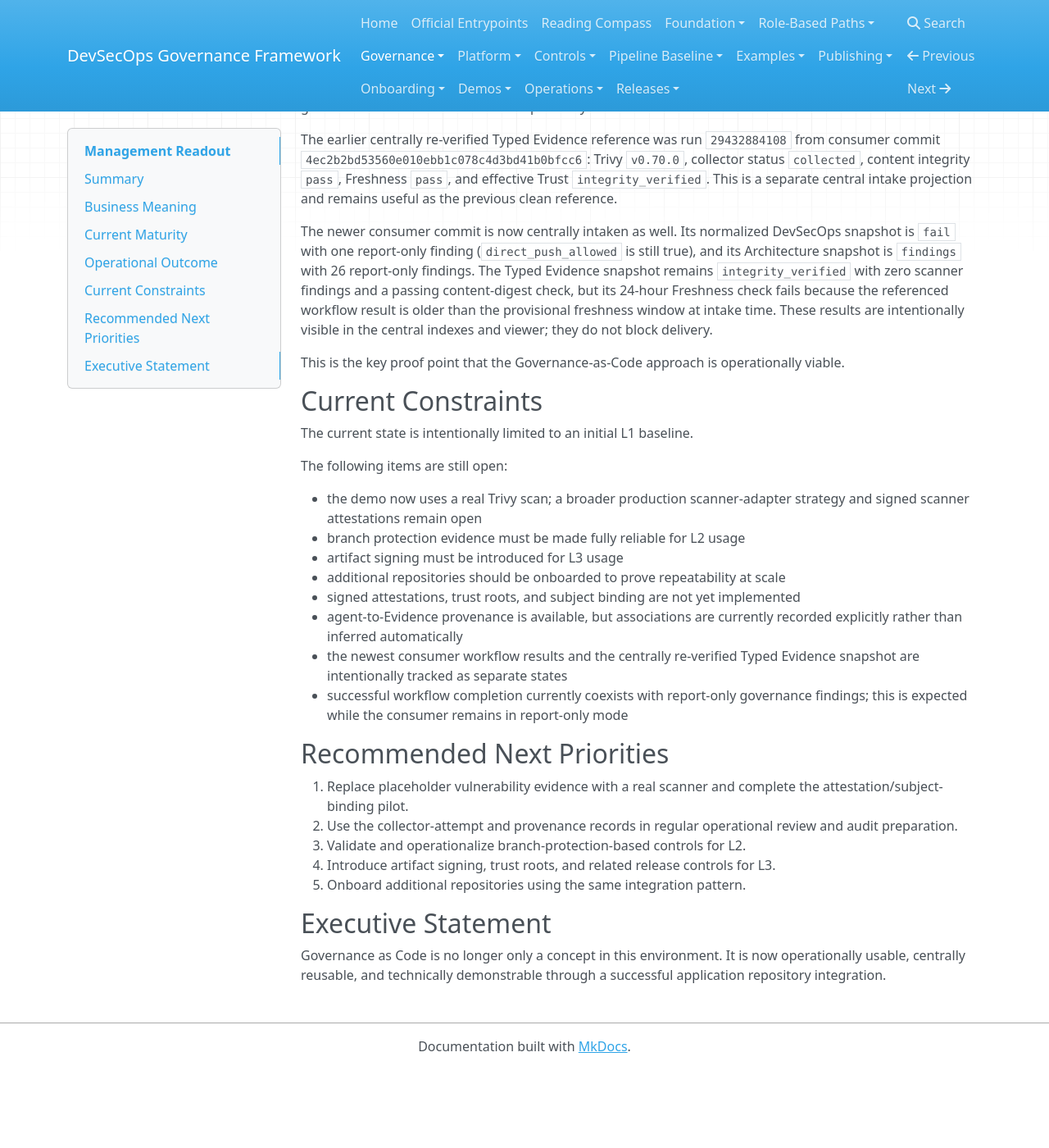
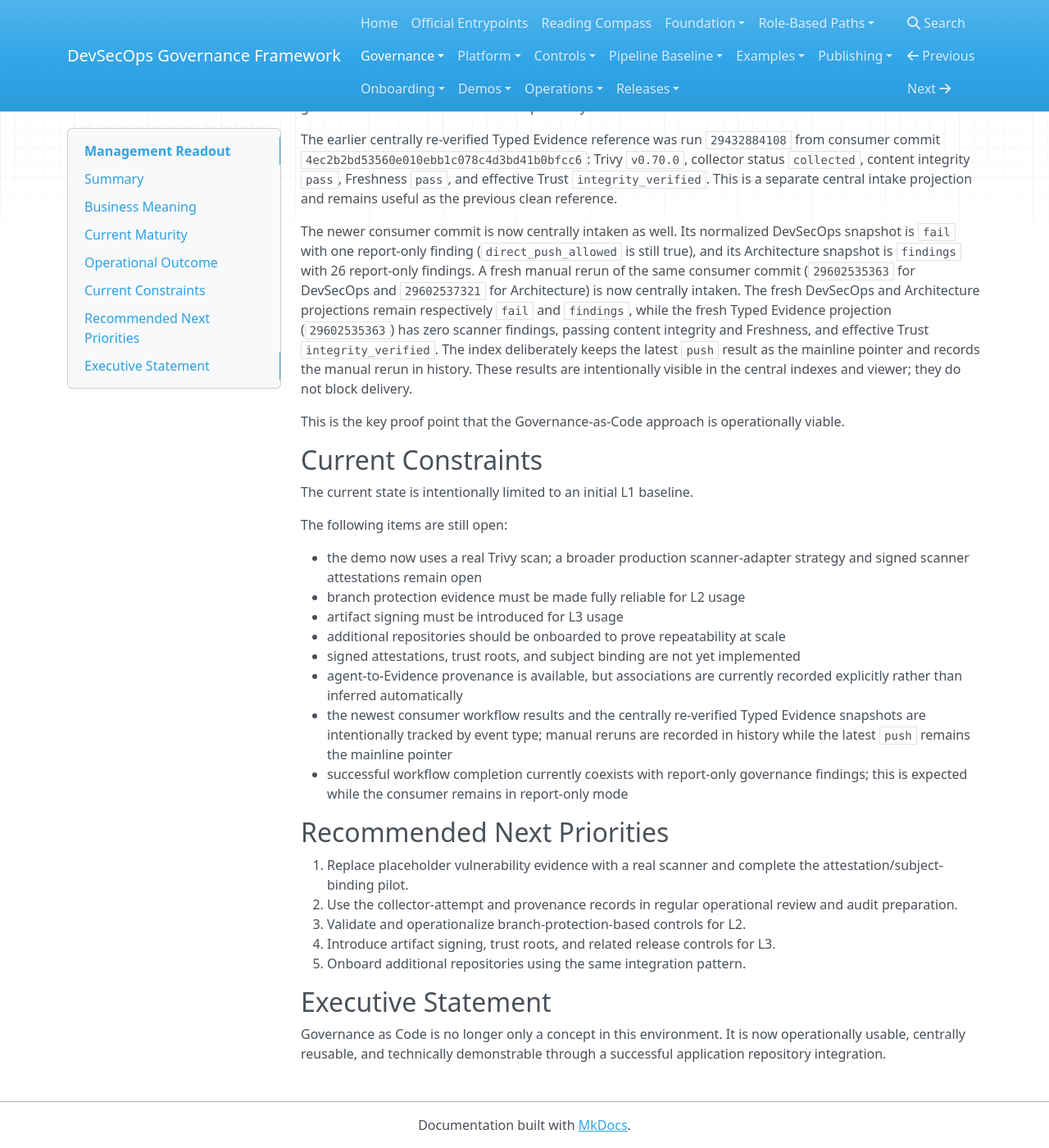
Before and after one commit to joku-dev/devsecops-governance-framework, an MkDocs documentation site: the page built from docs/governance/MANAGEMENT_READOUT.md, in a window 1280 px wide and 1400 px high, scrolled down 1482 px. Shown: the whole window at 82% size. Built offline with MkDocs 1.6.1, drawn with Linux system fonts in a browser that asks for light colours; nearby versions of some CDN libraries; before the commit the page ends 2786 px from its top, so only the background shows below that.

Commit message:
Document fresh consumer intake status

```diff
--- a/docs/governance/MANAGEMENT_READOUT.md
+++ b/docs/governance/MANAGEMENT_READOUT.md
@@ -73,11 +73,15 @@ central intake projection and remains useful as the previous clean reference.
 The newer consumer commit is now centrally intaken as well. Its normalized
 DevSecOps snapshot is `fail` with one report-only finding (`direct_push_allowed`
 is still true), and its Architecture snapshot is `findings` with 26 report-only
-findings. The Typed Evidence snapshot remains `integrity_verified` with zero
-scanner findings and a passing content-digest check, but its 24-hour Freshness
-check fails because the referenced workflow result is older than the
-provisional freshness window at intake time. These results are intentionally
-visible in the central indexes and viewer; they do not block delivery.
+findings. A fresh manual rerun of the same consumer commit (`29602535363` for
+DevSecOps and `29602537321` for Architecture) is now centrally intaken. The
+fresh DevSecOps and Architecture projections remain respectively `fail` and
+`findings`, while the fresh Typed Evidence projection (`29602535363`) has zero
+scanner findings, passing content integrity and Freshness, and effective Trust
+`integrity_verified`. The index deliberately keeps the latest `push` result as
+the mainline pointer and records the manual rerun in history. These results are
+intentionally visible in the central indexes and viewer; they do not block
+delivery.
 
 This is the key proof point that the Governance-as-Code approach is operationally viable.
 
@@ -96,7 +100,8 @@ The following items are still open:
 - agent-to-Evidence provenance is available, but associations are currently
   recorded explicitly rather than inferred automatically
 - the newest consumer workflow results and the centrally re-verified Typed
-  Evidence snapshot are intentionally tracked as separate states
+  Evidence snapshots are intentionally tracked by event type; manual reruns
+  are recorded in history while the latest `push` remains the mainline pointer
 - successful workflow completion currently coexists with report-only governance
   findings; this is expected while the consumer remains in report-only mode
 
```
